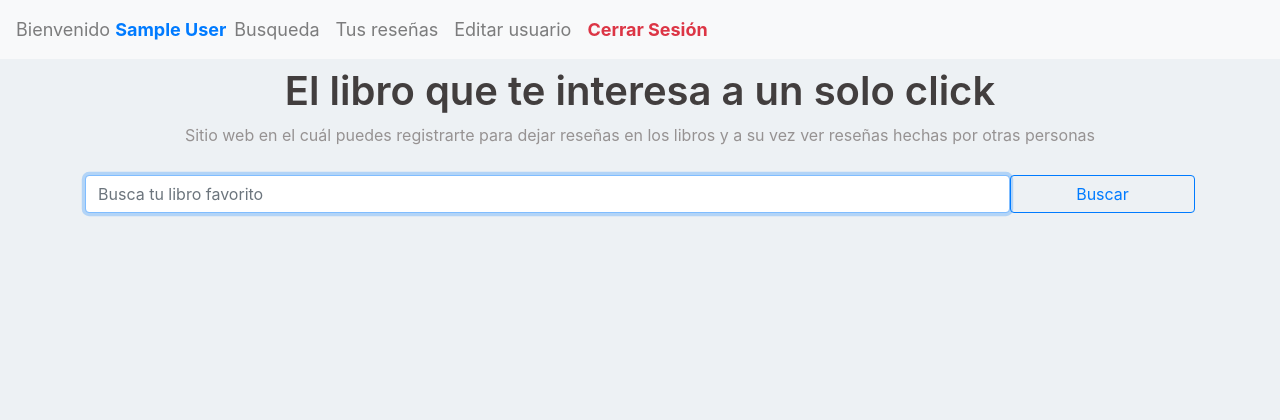
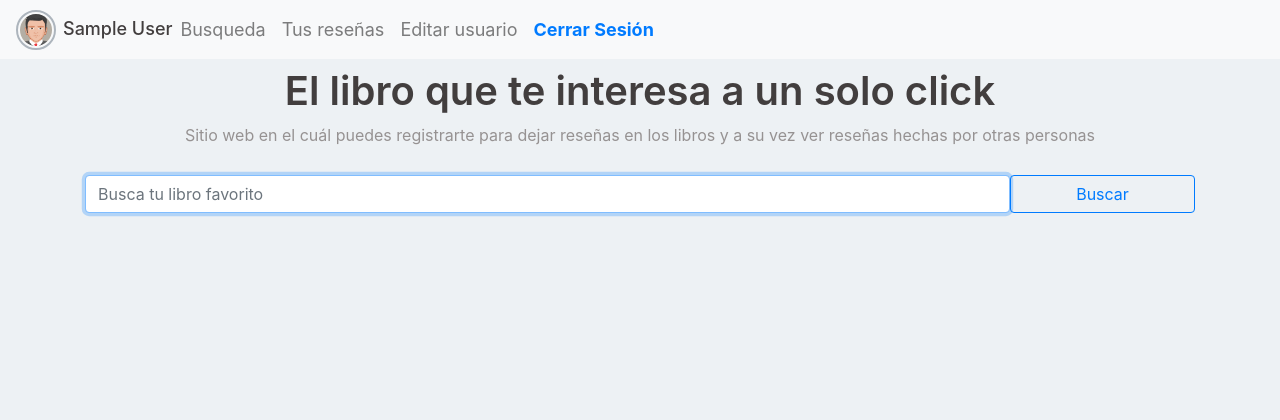
Before and after one commit to jerryespi13/cs50w-project1, a Flask app: page /search in a window 1280 px wide. Shown: the top 420 px of the page. Run offline with Flask 3, Linux system fonts and the light colour scheme; the visitor is signed in with stand-in values (Sample User, id 1); some libraries are stand-ins or nearby versions.

Commit message:
mejorando el navbar

```diff
--- a/static/css/style.css
+++ b/static/css/style.css
@@ -29,6 +29,16 @@ body{
     font-size: large;
 }
 
+.toggle{
+    display: flex;
+    justify-content: space-around;
+}
+
+.toggle .name-user{
+    margin: 5px auto 0 3px;
+    font-weight: 500;
+    color: #423e3e;
+}
 .login{
     margin: 50px auto 100px auto;
     position: relative;
--- a/templates/layout.html
+++ b/templates/layout.html
@@ -36,13 +36,13 @@
         <button class="navbar-toggler" type="button" data-toggle="collapse" data-target="#navbarText" aria-controls="navbarText" aria-expanded="false" aria-label="Toggle navigation">
           <span class="navbar-toggler-icon"></span>
         </button>
-        <div  data-toggle="collapse">
-          <div class="usuario navbar-text">
-            Bienvenido
-            <span class="font-weight-bold text-primary">
-              {{session["name"]}}
-            </span>
-          </div>
+        <div data-toggle="collapse" class="toggle">
+            <div class="user-block mr-1">
+              <img class="img-circle img-bordered-sm" src="/static/images/avatar.png" alt="user image">
+            </div>
+            <div class="name-user">
+                {{session["name"]}}
+            </div>
         </div>
         <div class="collapse navbar-collapse" id="navbarText">
           <ul class="navbar-nav mr-auto">
@@ -56,7 +56,7 @@
               <a class="nav-link" href="#">Editar usuario</a>
             </li>
             <li class="nav-item">
-              <a class="nav-link text-danger font-weight-bold" href="/logout">Cerrar Sesión</a>
+              <a class="nav-link text-primary font-weight-bold" href="/logout">Cerrar Sesión</a>
             </li>
           </ul>
         </div>
```
